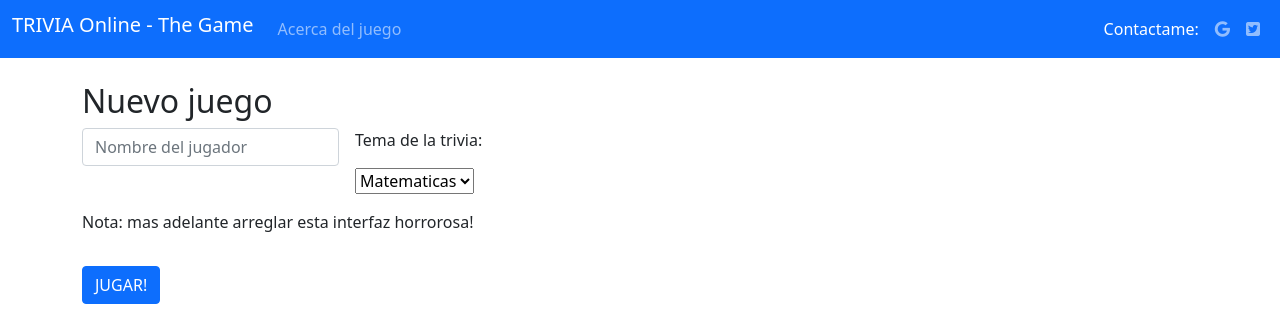
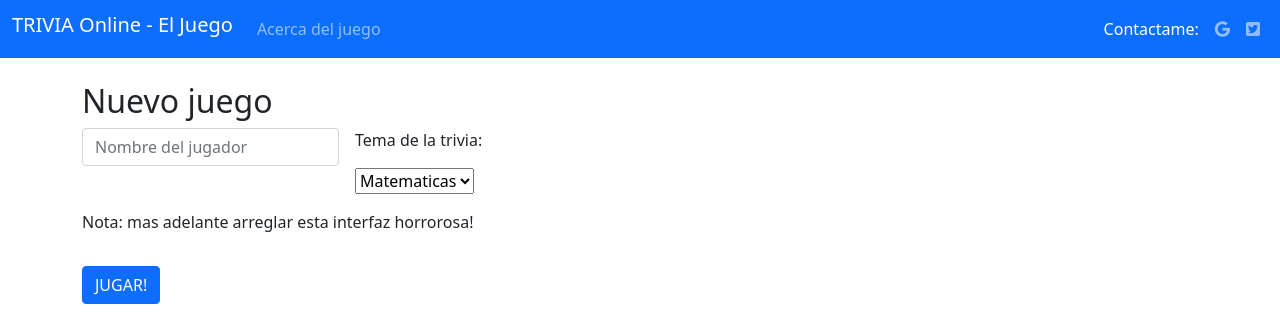
Before and after one commit to Joaquin-Developer/trivia_game, a Flask app: page / in a window 1280 px wide. Shown: the top 319 px of the page. Run offline with Flask 2, Linux system fonts and the light colour scheme; some libraries are stand-ins or nearby versions.

Commit message:
modifico estructuta de callbacks y newGame()

```diff
--- a/public/js/HtmlManipulation.js
+++ b/public/js/HtmlManipulation.js
@@ -11,7 +11,7 @@ class HtmlManipulation
         setTimeout(() => {
             this.hideHtmlElement(alertElem);
             callback();
-        }, 5000);
+        }, 4000);
     }
 
     static showErrorAlert(messageAlert, callback = ()=> { return null })
@@ -25,7 +25,7 @@ class HtmlManipulation
         setTimeout(() => {
             this.hideHtmlElement(alertElem);
             callback();
-        }, 6000);
+        }, 5000);
     }
 
     static showHtmlElement(element)
--- a/public/js/NewGame.js
+++ b/public/js/NewGame.js
@@ -9,10 +9,8 @@ btnNewGame.addEventListener('click', async (event) => {
 
         if (resp.status) {  // todo ok
             HtmlManipulation.showSuccessAlert(resp.message, () => {
-                inputUsername.value = "";
                 newGame();
             });
-            saveNewGameJSON(resp.game, inputUsername.value);
         } else {
             HtmlManipulation.showErrorAlert(resp.message)
         }
@@ -28,5 +26,12 @@ function saveNewGameJSON(jsonObject, username) {
 }
 
 function newGame() {
+    saveNewGameJSON(resp.game, inputUsername.value);
+    inputUsername.value = "";
+
     console.log("Bienvenido al juego")
+    /**
+     * Show div-game ...
+     */
+
 }
--- a/templates/index.html
+++ b/templates/index.html
@@ -4,19 +4,16 @@
     <meta charset="UTF-8">
     <meta http-equiv="X-UA-Compatible" content="IE=edge">
     <meta name="viewport" content="width=device-width, initial-scale=1.0">
-    <title>Trivia - The Game</title>
-    <!-- Font Awesome Script: -->
-    <script src="https://kit.fontawesome.com/f0f4276a08.js" crossorigin="anonymous"></script>
-    <!-- Bootstrap: -->
+    <title>Trivia - El Juego</title>
+    <script src="https://kit.fontawesome.com/f0f4276a08.js" crossorigin="anonymous"></script><!-- Font Awesome Script: -->
     <link href="https://cdn.jsdelivr.net/npm/bootstrap@5.0.0/dist/css/bootstrap.min.css" rel="stylesheet" integrity="sha384-wEmeIV1mKuiNpC+IOBjI7aAzPcEZeedi5yW5f2yOq55WWLwNGmvvx4Um1vskeMj0" crossorigin="anonymous">
-    <!-- Custom css: -->
     <link rel="stylesheet" href="/public/css/main.css">
 </head>
 <body>
     <nav id="nav" class="navbar navbar-expand-lg navbar-dark bg-primary">
         <div class="container-fluid">
             <a class="navbar-brand navbarMyName" href="#">
-                <h1 style="font-size: 20px;"><span>TRIVIA Online - The Game</span></h1>
+                <h1 style="font-size: 20px;"><span>TRIVIA Online - El Juego</span></h1>
             </a>
             <button class="navbar-toggler" type="button" data-bs-toggle="collapse" data-bs-target="#navbarSupportedContent" aria-controls="navbarSupportedContent" aria-expanded="false" aria-label="Toggle navigation">
                 <span class="navbar-toggler-icon"></span>
@@ -24,7 +21,7 @@
             <div class="collapse navbar-collapse" id="navbarSupportedContent">
                 <ul class="navbar-nav me-auto mb-2 mb-lg-0">
                     <li class="nav-item">
-                        <a class="nav-link" href="/#aboutMeSection">Acerca del juego</a>
+                        <a class="nav-link" href="#">Acerca del juego</a>
                     </li>
                 </ul>
                 <form class="navbar-nav form-inline my-2 my-lg-0 pull-left">
@@ -73,8 +70,6 @@
     <div class="container">
         <!-- game -->
     </div>
-
-
     <script src="https://cdn.jsdelivr.net/npm/@popperjs/core@2.9.2/dist/umd/popper.min.js" integrity="sha384-IQsoLXl5PILFhosVNubq5LC7Qb9DXgDA9i+tQ8Zj3iwWAwPtgFTxbJ8NT4GN1R8p" crossorigin="anonymous"></script>
     <script src="https://cdn.jsdelivr.net/npm/bootstrap@5.0.0/dist/js/bootstrap.min.js" integrity="sha384-lpyLfhYuitXl2zRZ5Bn2fqnhNAKOAaM/0Kr9laMspuaMiZfGmfwRNFh8HlMy49eQ" crossorigin="anonymous"></script>
     <script src="/public/js/HtmlManipulation.js"></script>
```
